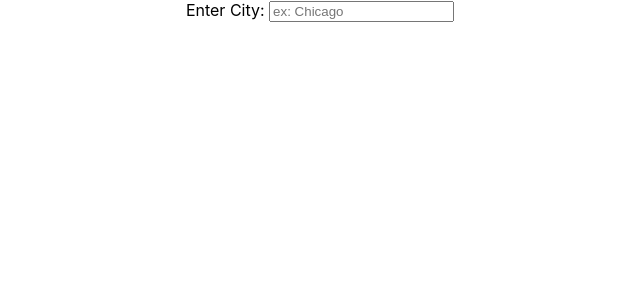
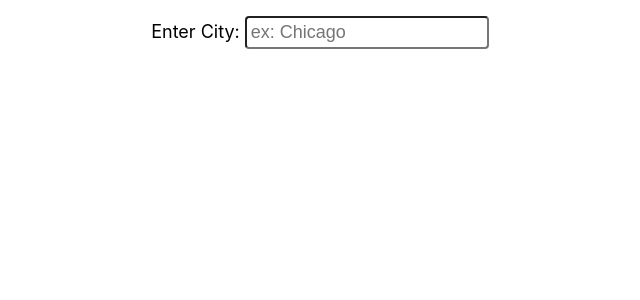
Before and after one commit to bnarantuya/weather-app, a React (Create React App) app: page / in a window 1280 px wide. Shown: the top 300 px of the page, without its empty margins (320-960 px from the left). Built offline with nearby package versions, Linux system fonts and the light colour scheme.

Commit message:
finished first part

```diff
--- a/src/App.css
+++ b/src/App.css
@@ -4,3 +4,11 @@
   justify-content: center;
   align-items: center;
 }
+
+.container {
+  margin: 8px;
+  padding: 8px;
+  display: flex;
+  flex-direction: column;
+  align-items: center;
+}
--- a/src/App.js
+++ b/src/App.js
@@ -9,6 +9,7 @@ function App() {
   const [forecast, setForecast] = useState({})
   return (
     <div className="App">
+      <div className="container">
         <SearchBar
           setData={setData}
           setForecast={setForecast}
@@ -20,6 +21,7 @@ function App() {
           <ForecastContainer forecast={forecast} />
         )}
       </div>
+    </div>
   )
 }
 
--- a/src/components/ForecastWeather/ForecastWeather.css
+++ b/src/components/ForecastWeather/ForecastWeather.css
@@ -11,7 +11,7 @@
 
 .forecastWeather:hover {
   outline: 1px solid #cecece;
-
+  cursor: auto;
 }
 
 .forecastWeather .title {
--- a/src/components/SearchBar/SearchBar.css
+++ b/src/components/SearchBar/SearchBar.css
@@ -0,0 +1,10 @@
+
+.searchBar {
+  font-size: 18px;
+}
+
+.searchBar #cityInput {
+  font-size: 18px;
+  border-radius: 4px;
+  padding: 4px;
+}
--- a/src/components/SearchBar/SearchBar.js
+++ b/src/components/SearchBar/SearchBar.js
@@ -1,4 +1,5 @@
 import React, { useState } from "react"
+import './SearchBar.css'
 import { getCurrentWeatherData, getOneCall } from '../FetchCalls'
 function SearchBar({ setData, setForecast, setError }) {
   const [query, setQuery] = useState("")
@@ -16,7 +17,7 @@ function SearchBar({ setData, setForecast, setError }) {
       <label htmlFor="cityInput">Enter City: </label>
       <input
         id="cityInput"
-        type="text"
+        type="search"
         onChange={(e) => setQuery(e.target.value)}
         onKeyPress={(e) => fetchData(e)}
         placeholder="ex: Chicago"
--- a/src/components/WeatherBox/WeatherBox.css
+++ b/src/components/WeatherBox/WeatherBox.css
@@ -27,7 +27,7 @@
 .weatherBox .sub-info {
   width: 80%;
   display: grid;
-  grid-template-columns: 28% 35% 36%;
+  grid-template-columns: 30% 34% 34%;
 }
 
 .weatherBox .sub-info p {
```
Lines whose indentation alone changed are shown as unchanged.
